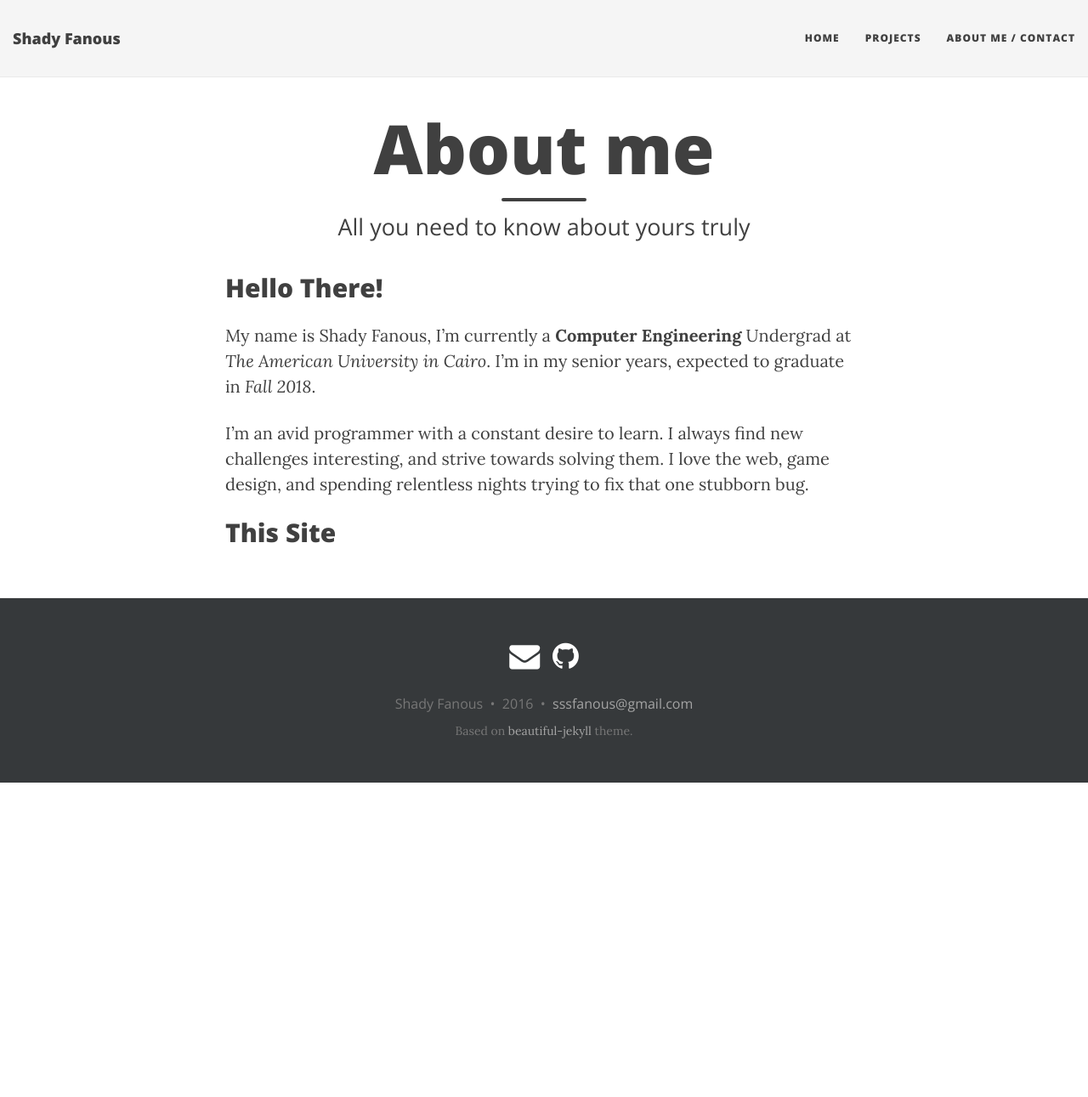
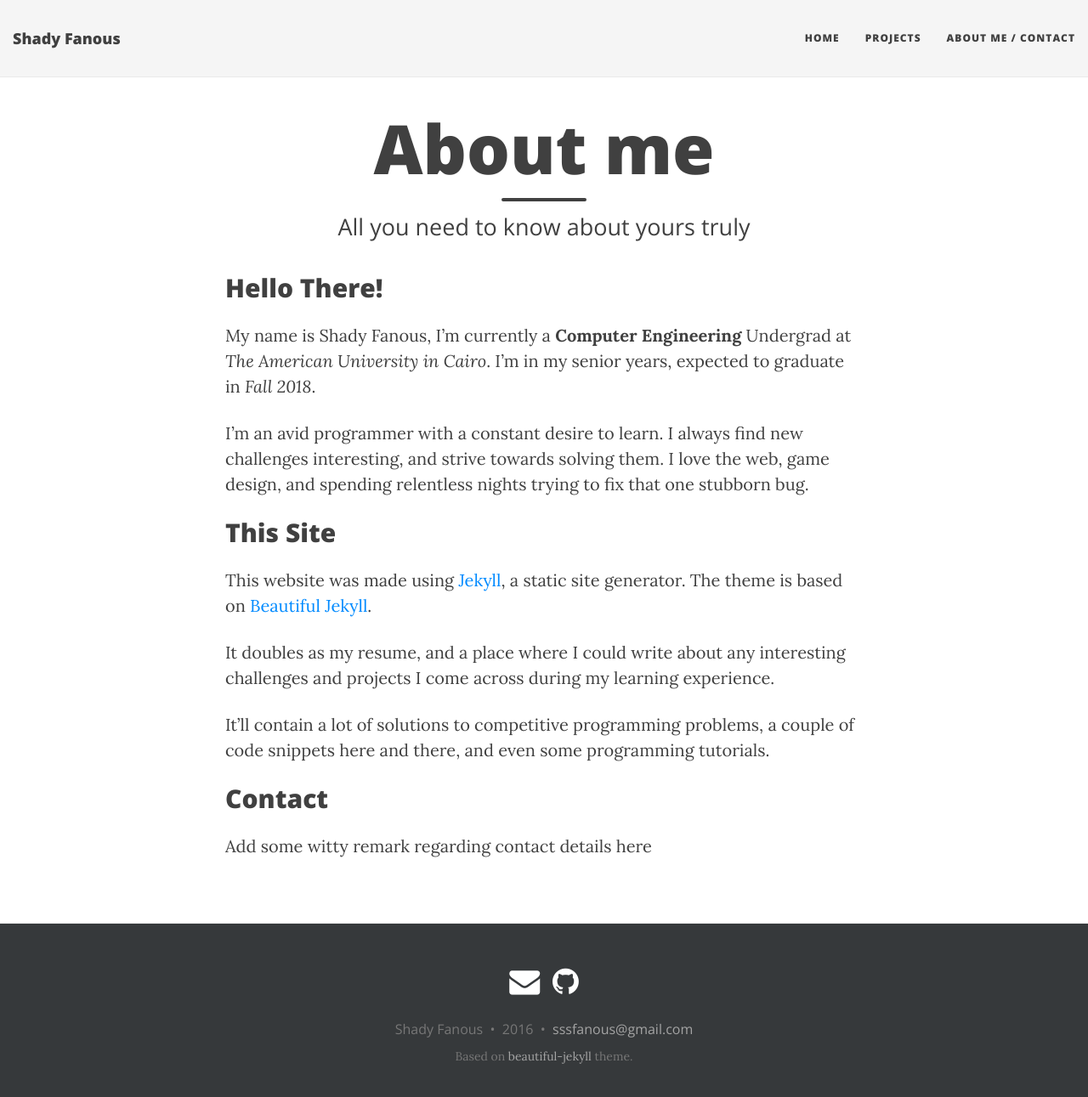
Before and after one commit to ShadyF/shadyf.github.io, a Jekyll site: the page built from about.md, in a window 1280 px wide and 1304 px high. Shown: the top 1291 px of the window at 85% size. Built offline with Jekyll 4.4.1, drawn with Linux system fonts in a browser that asks for light colours; nearby versions of some CDN libraries.

Commit message:
Some more stuff in about.md

```diff
--- a/about.md
+++ b/about.md
@@ -14,3 +14,14 @@ and strive towards solving them. I love the web, game design, and spending relen
 fix that one stubborn bug.
 
 ## This Site
+
+This website was made using [Jekyll](https://jekyllrb.com/), a static site generator.
+The theme is based on [Beautiful Jekyll](https://github.com/daattali/beautiful-jekyll).
+
+It doubles as my resume, and a place where I could write about any interesting challenges and projects I come across during my learning experience.
+
+It'll contain a lot of solutions to competitive programming problems, a couple of code snippets here and there, and even some programming tutorials.
+
+## Contact
+
+Add some witty remark regarding contact details here
```
